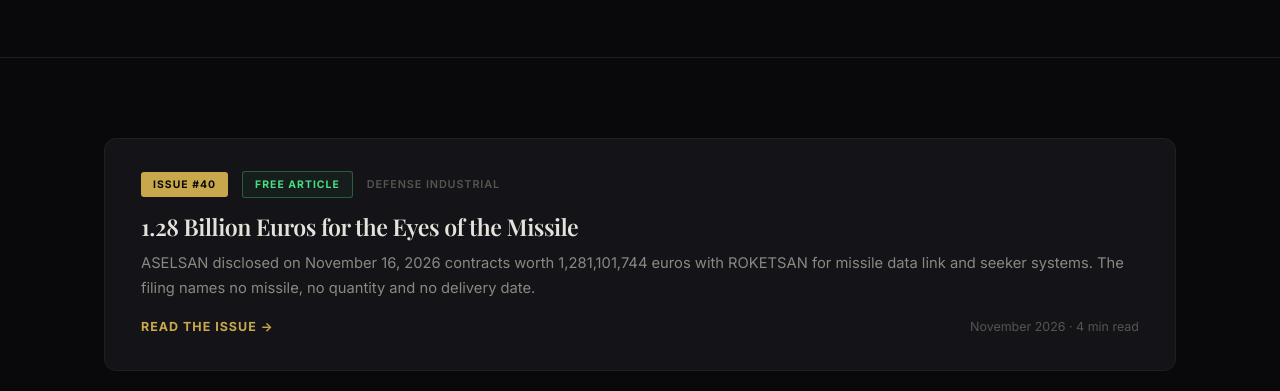
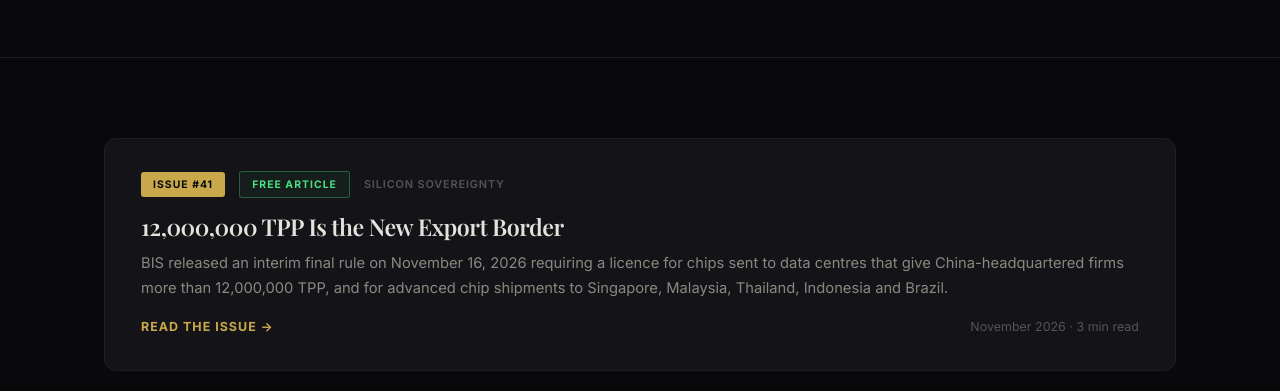
Before and after one commit to gshakir79-dot/resiliencealpha, a plain HTML site: page archive.html in a window 1280 px wide. Shown: the part 397-788 px from the top of the page. Drawn offline with nearby package versions, Linux system fonts and the light colour scheme; a web font is replaced by a local one.

Commit message:
Archive: add issue #41

```diff
--- a/archive.html
+++ b/archive.html
@@ -75,6 +75,19 @@
     <div class="container">
       <div class="archive-list" style="margin-top:0;">
 
+<a href="issue-41.html" class="archive-card">
+          <div class="archive-card-meta">
+            <span class="issue-chip">Issue #41</span>
+            <span class="free-chip">Free Article</span>
+            <span class="category-chip">Silicon Sovereignty</span>
+          </div>
+          <h3>12,000,000 TPP Is the New Export Border</h3>
+          <p class="archive-excerpt">BIS released an interim final rule on November 16, 2026 requiring a licence for chips sent to data centres that give China-headquartered firms more than 12,000,000 TPP, and for advanced chip shipments to Singapore, Malaysia, Thailand, Indonesia and Brazil.</p>
+          <div class="archive-footer-row">
+            <span class="archive-read">Read the issue &#8594;</span>
+            <span class="archive-date">November 2026 &#183; 3 min read</span>
+          </div>
+        </a>
 <a href="issue-40.html" class="archive-card">
           <div class="archive-card-meta">
             <span class="issue-chip">Issue #40</span>
```
